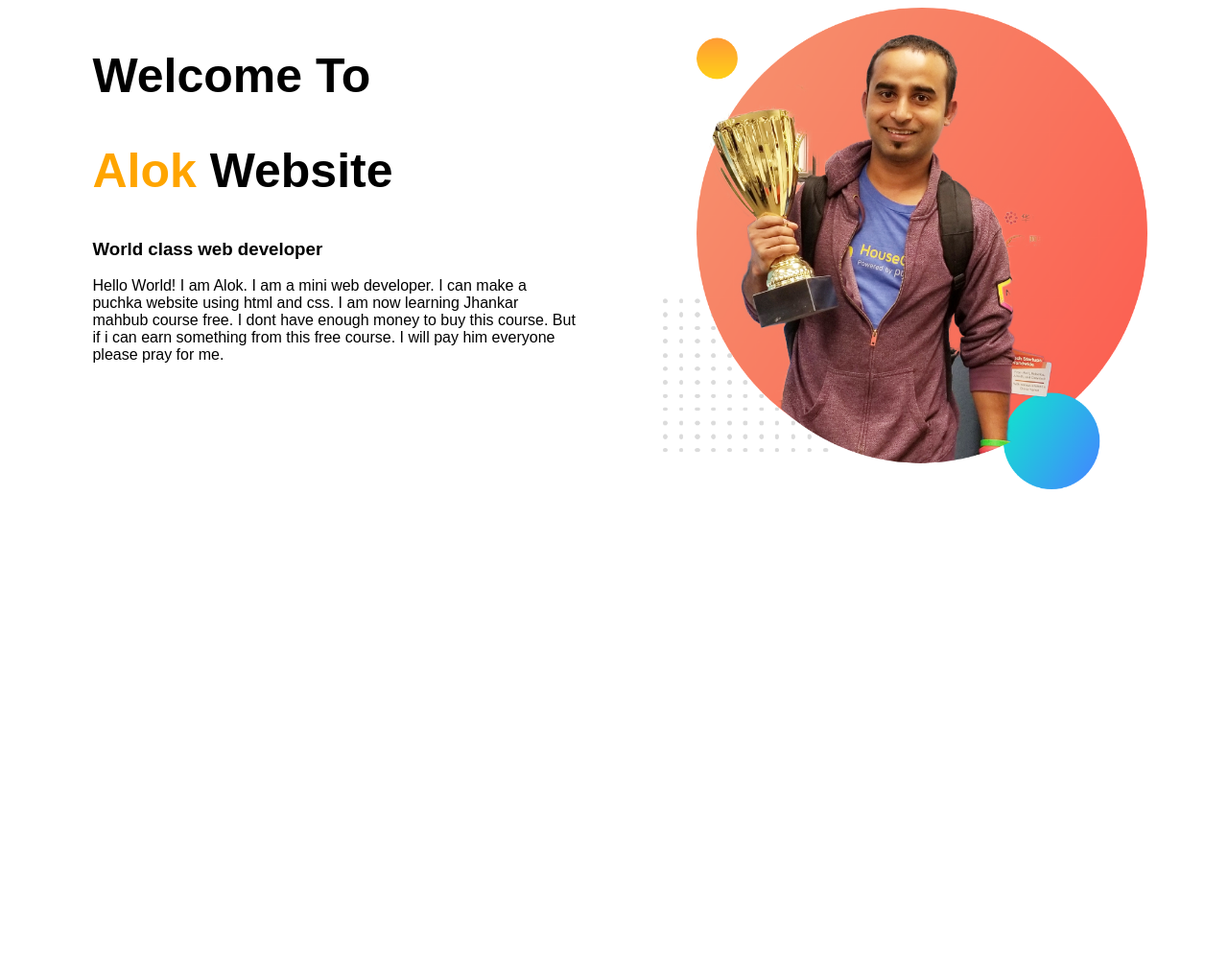
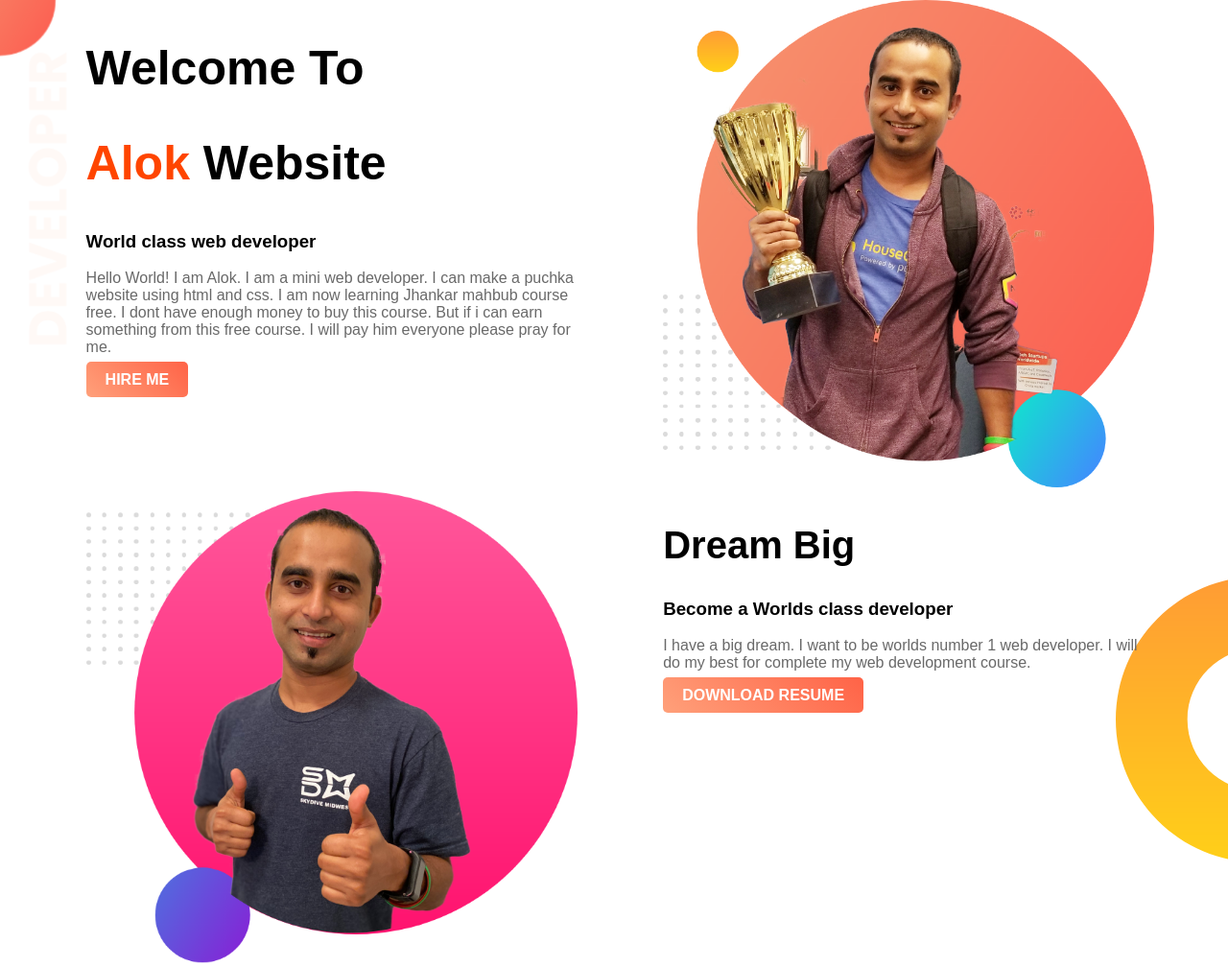
Before and after one commit to Alok0079/clone_website, a plain HTML site: page index.html in a window 1280 px wide. Shown: the whole page at 96% size. Before the commit the page ends 800 px from the top, so only its background shows below. Drawn offline with Linux system fonts and the light colour scheme.

Commit message:
dream area

```diff
--- a/index.html
+++ b/index.html
@@ -9,16 +9,28 @@
     <link rel="stylesheet" href="style.css">
 </head>
 <body>
-    <section >
+    <section class="top-banner">
         <div class="half-width">
             <h1>Welcome To</h1>
             <h1><span class="name_color">Alok</span> Website</h1>
             <h3>World class web developer</h3>
             <p>Hello World! I am Alok. I am a mini web developer. I can make a puchka website using html and css. I am now learning Jhankar mahbub course free. I dont have enough money to buy this course. But if i can earn something from this free course. I will pay him everyone please pray for me.</p>
+            <a class="link-button" target="_blank" href="https://www.linkedin.com/in/anamul-haque-alok-209756225">HIRE ME</a>
         </div>
         <div class="half-width">
             <img src="img/jhankar.png" alt="">
         </div>
     </section>
+    <section class="dream-area">
+        <div class="half-width">
+            <img src="img/jhankar2.png" alt="">
+        </div>
+        <div class="half-width">
+            <h2>Dream Big</h2>
+            <h3>Become a Worlds class developer</h3>
+            <p>I have a big dream. I want to be worlds number 1 web developer. I will do my best for complete my web development course.</p>
+            <a class="link-button" target="_blank" href="https://github.com/ProgrammingHero1/complete-web-development-bangla-resources">DOWNLOAD RESUME</a>
+        </div>
+    </section>
 </body>
 </html>
--- a/style.css
+++ b/style.css
@@ -1,11 +1,18 @@
 body{
     font-family: 'Poppins', sans-serif;
+    margin: 0%;
 }
 h1{
     font-size: 50px;
 }
+h2{
+    font-size: 40px;
+}
+p{
+    color: dimgray;
+}
 .name_color{
-    color: orange;
+    color: orangered;
 }
 .half-width{
     width: 40%;
@@ -16,3 +23,23 @@ h1{
 .half-width img{
     width: 100%;
 }
+.top-banner{
+    background-image: url("img/top-banner.png");
+    background-repeat: no-repeat;
+}
+section{
+    height: 500px;
+}
+.link-button{
+    text-decoration: none;
+    background-image: linear-gradient(45deg, lightsalmon, tomato);
+    padding: 10px 20px;
+    border-radius: 5px;
+    color: white;
+    font-weight: 700;
+}
+.dream-area{
+    background-image: url("img/dream-bg.png");
+    background-repeat: no-repeat;
+    background-position: right;
+}
```
